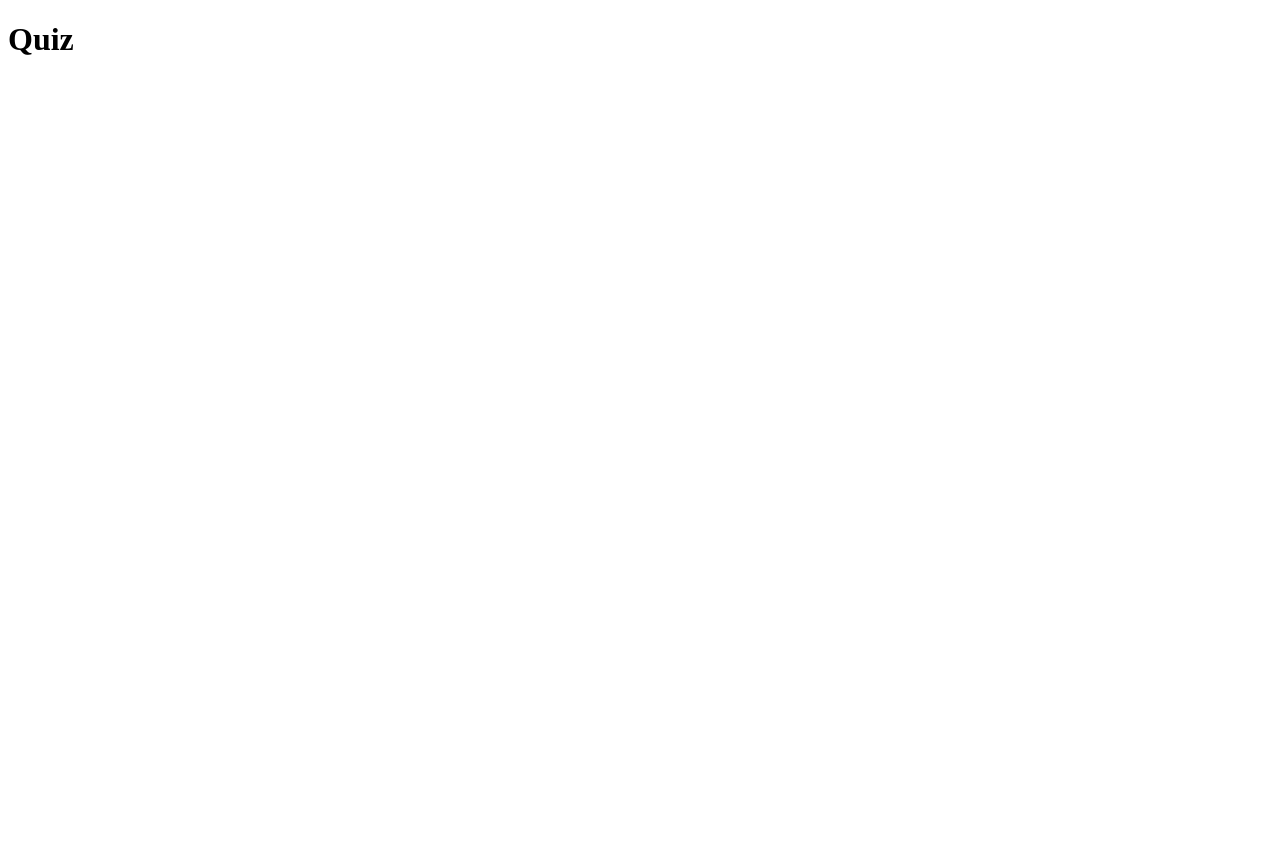
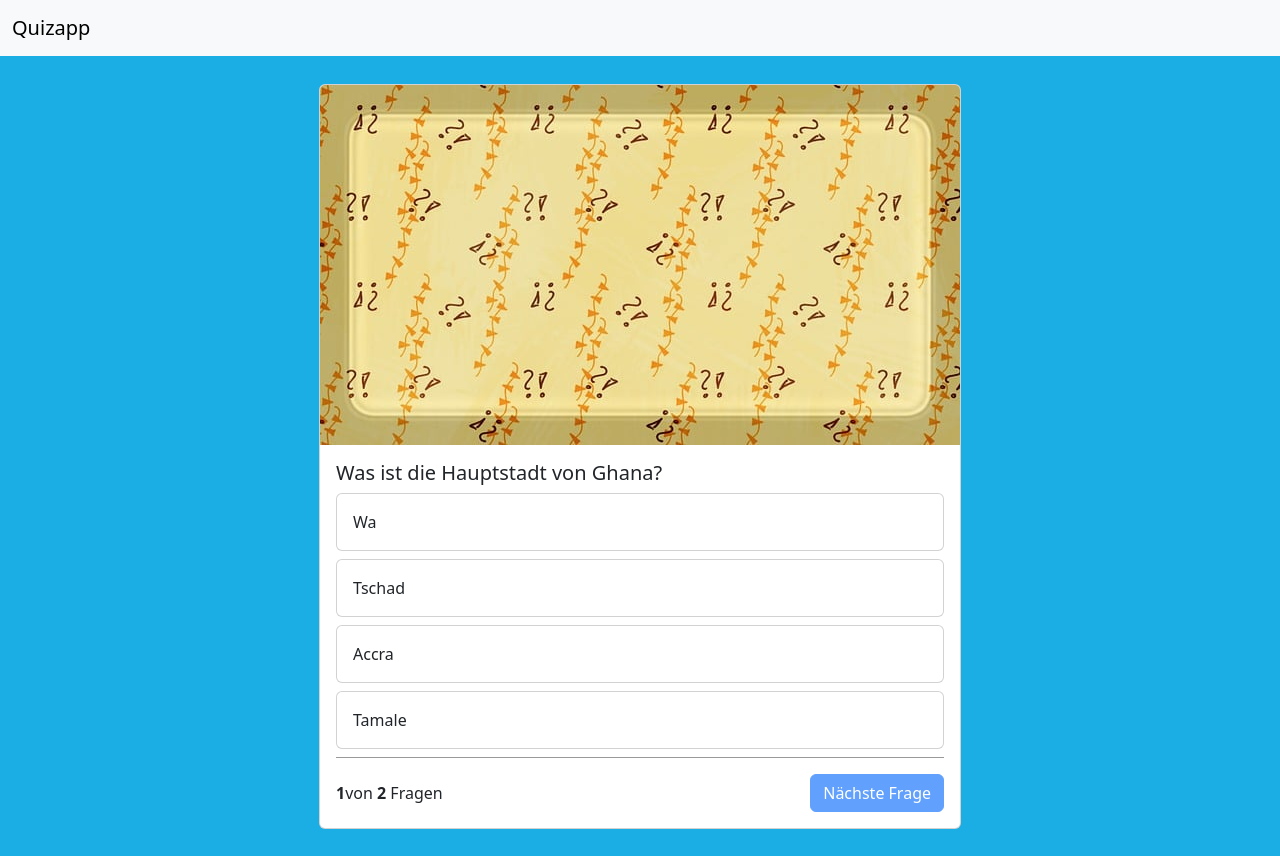
Before and after one commit to rabiasoeyle/quizapp, a website: page index.html in a window 1280 px wide. Before the commit the page ends 800 px from the top, so only its background shows below. Drawn offline with nearby package versions, Linux system fonts and the light colour scheme.

Commit message:
all newData

```diff
--- a/index.html
+++ b/index.html
@@ -4,8 +4,69 @@
     <meta charset="UTF-8">
     <meta name="viewport" content="width=device-width, initial-scale=1.0">
     <title>Quizapp</title>
+    <!-- As a link -->
+
+    <link rel="stylesheet" href="./style.css">
+    <script src="./script.js"></script>
+    <link rel="icon" href="./img/quiz.png" type="image/x-icon">
+    <!-- Bootstrap -->
+    <link rel="stylesheet" href="./node_modules/bootstrap/dist/css/bootstrap.min.css"></link>
+    <script src="./node_modules/bootstrap/dist/js/bootstrap.bundle.min.js"></script>
+
+
 </head>
-<body>
-    <h1>Quiz</h1>
+<body onload="init()">
+
+    <nav class="navbar bg-body-tertiary">
+        <div class="container-fluid">
+        <a class="navbar-brand" href="#">Quizapp</a>
+        </div>
+    </nav>
+
+
+    <div class="container" >
+    <div class="card">
+        <img src="./img/background.jpg" class="card-img-top" alt="...">
+        <div class="card-body" id="endScreen" style="display:none;">
+            Das Quiz ist beendet!
+            <button onclick="reloadQuiz()">Quiz wiederholen</button>
+        </div>
+        <div class="card-body"id="questionBody">
+          <h5 class="card-title" id="questionText">Frage</h5>
+
+          <div class="card mb-2 quizAnswer"  onclick="answer('answer_1')">
+            <div class="card-body" id="answer_1">
+              This is some text within a card body.
+            </div>
+          </div>
+
+          <div class="card mb-2 quizAnswer" onclick="answer('answer_2')">
+            <div class="card-body" id="answer_2">
+              This is some text within a card body.
+            </div>
+          </div>
+
+          <div class="card mb-2 quizAnswer" onclick="answer('answer_3')">
+            <div class="card-body" id="answer_3">
+              This is some text within a card body.
+            </div>
+          </div>
+
+          <div class="card mb-2 quizAnswer" onclick="answer('answer_4')">
+            <div class="card-body" id="answer_4">
+              This is some text within a card body.
+            </div>
+          </div>
+
+          <div class="question-footer">
+            <span>
+                <b id="currentQuestion">1</b>von <b id="questionsLength">5</b> Fragen
+            </span>
+            <button type="button" class="btn btn-primary" id="nextButton"  disabled  onclick ="nextQuestion()">Nächste Frage</button>
+            <!-- disabled dient dazu, dass es erst angeklickt werden kann, wenn eine Antwort ausgewählt wurde -->
+        </div>
+        </div>
+      </div>
+    </div>
 </body>
 </html>
--- /dev/null
+++ b/package.json
@@ -0,0 +1,5 @@
+{
+  "dependencies": {
+    "bootstrap": "^5.3.3"
+  }
+}
--- a/script.js
+++ b/script.js
@@ -0,0 +1,111 @@
+let questions = [
+    {
+        "question": "Was ist die Hauptstadt von Ghana? ",
+        "answer_1":"Wa",
+        "answer_2":"Tschad",
+        "answer_3":"Accra",
+        "answer_4":"Tamale",
+        "right_answer":3,
+    },
+    {
+        "question": "Von wann bis wann dauerte der erste Weltkrieg?",
+        "answer_1":"1789-1799",
+        "answer_2":"1939-1945",
+        "answer_3":"1961-1989",
+        "answer_4":"1914-1918",
+        "right_answer":4,
+    },
+    // {
+    //     "question": "Wann entdeckte Christoph Kolumbus Amerika?",
+    //     "answer_1":"1504",
+    //     "answer_2":"1492",
+    //     "answer_3":"1312",
+    //     "answer_4":"1464",
+    //     "right_answer":2,
+    // },
+    // {
+    //     "question": "Welches Bundesland ist flächenmäßig das größte?",
+    //     "answer_1":"Baden-Württemberg",
+    //     "answer_2":"Nordrhein-Westfalen",
+    //     "answer_3":"Bayern",
+    //     "answer_4":"Niedersachsen",
+    //     "right_answer":3,
+    // },
+    // {
+    //     "question": "Wie viele Planeten gehören zu unserem Sonnensystem?",
+    //     "answer_1":"8",
+    //     "answer_2":"9",
+    //     "answer_3":"4",
+    //     "answer_4":"10",
+    //     "right_answer":1,
+    // },
+]
+let currentQuestion = 0;
+
+function init(){
+    document.getElementById('questionsLength').innerHTML = questions.length;
+    showQuestion();
+}
+
+
+function showQuestion(){
+    if(currentQuestion >= questions.length){
+        //todo show end Screen
+        document.getElementById('endScreen').style ="";
+        // Hier wird auf das Style-Tag aus der html Datei zugegriffen, somit wird display none ungültig
+        document.getElementById('questionBody').style = "display:none;";
+
+    }else{
+    let question = questions[currentQuestion];
+    document.getElementById('currentQuestion').innerHTML = currentQuestion+1;
+    document.getElementById('questionText').innerHTML = question['question'];
+    document.getElementById('answer_1').innerHTML = question['answer_1'];
+    document.getElementById('answer_2').innerHTML = question['answer_2'];
+    document.getElementById('answer_3').innerHTML = question['answer_3'];
+    document.getElementById('answer_4').innerHTML = question['answer_4'];
+
+    }
+}
+
+
+function answer(selection){
+    let question = questions[currentQuestion];
+    console.log(selection);
+    let selectedQuestionNumber = selection.slice(-1);
+    // um den letzten Buchstaben der angeklickten Antwort zu bekommen, in dem Fall die Zahl 1, 2,3 oder 4
+    console.log(selectedQuestionNumber);
+    console.log(question['right_answer']);
+
+    let idOfRightAnswer = `answer_${question['right_answer']}`
+
+    if(selectedQuestionNumber == question['right_answer']){
+        console.log('Richtige Antwort!');
+        document.getElementById(selection).parentNode.classList.add('bg-success');
+        //parentNode , um dem übergeordneten Element etwas hinzuzufügen
+    }else{
+        console.log('Falsche Antwort');
+        document.getElementById(selection).parentNode.classList.add('bg-danger');
+        document.getElementById(idOfRightAnswer).parentNode.classList.add('bg-success');
+    }
+    document.getElementById('nextButton').disabled = false;
+    // disabled = false, damit die Eigenschaft disabled deaktiviert wird
+}
+
+
+function nextQuestion(){
+    currentQuestion ++;
+    document.getElementById('nextButton').disabled = true;
+    resetAnswerButtons();
+    showQuestion();
+}
+
+function resetAnswerButtons(){
+    document.getElementById('answer_1').parentNode.classList.remove('bg-success');
+    document.getElementById('answer_1').parentNode.classList.remove('bg-danger');
+    document.getElementById('answer_2').parentNode.classList.remove('bg-success');
+    document.getElementById('answer_2').parentNode.classList.remove('bg-danger');
+    document.getElementById('answer_3').parentNode.classList.remove('bg-success');
+    document.getElementById('answer_3').parentNode.classList.remove('bg-danger');
+    document.getElementById('answer_4').parentNode.classList.remove('bg-success');
+    document.getElementById('answer_4').parentNode.classList.remove('bg-danger');
+}
--- a/style.css
+++ b/style.css
@@ -0,0 +1,27 @@
+body{
+    margin:0;
+    background-color: rgb(26, 174, 228) !important;
+
+}
+
+.container{
+    background-color: rgb(26, 174, 228) !important;
+    min-height: 100vh;
+    display:flex;
+    align-items: center;
+    justify-content: center;
+}
+.question-footer{
+    display: flex;
+    justify-content: space-between;
+    align-items: center;
+    border-top: 1px solid rgba(0, 0, 0, 0.4);
+    padding-top:16px;
+}
+.quizAnswer:hover{
+    cursor: pointer;
+    background-color: rgba(0,0,0,0.1);
+}
+.bg-success, .bg-danger{
+    color:white !important;
+}
```
Also changed, not shown: img/background.jpg (added), img/quiz.png (added), 2 other files.
